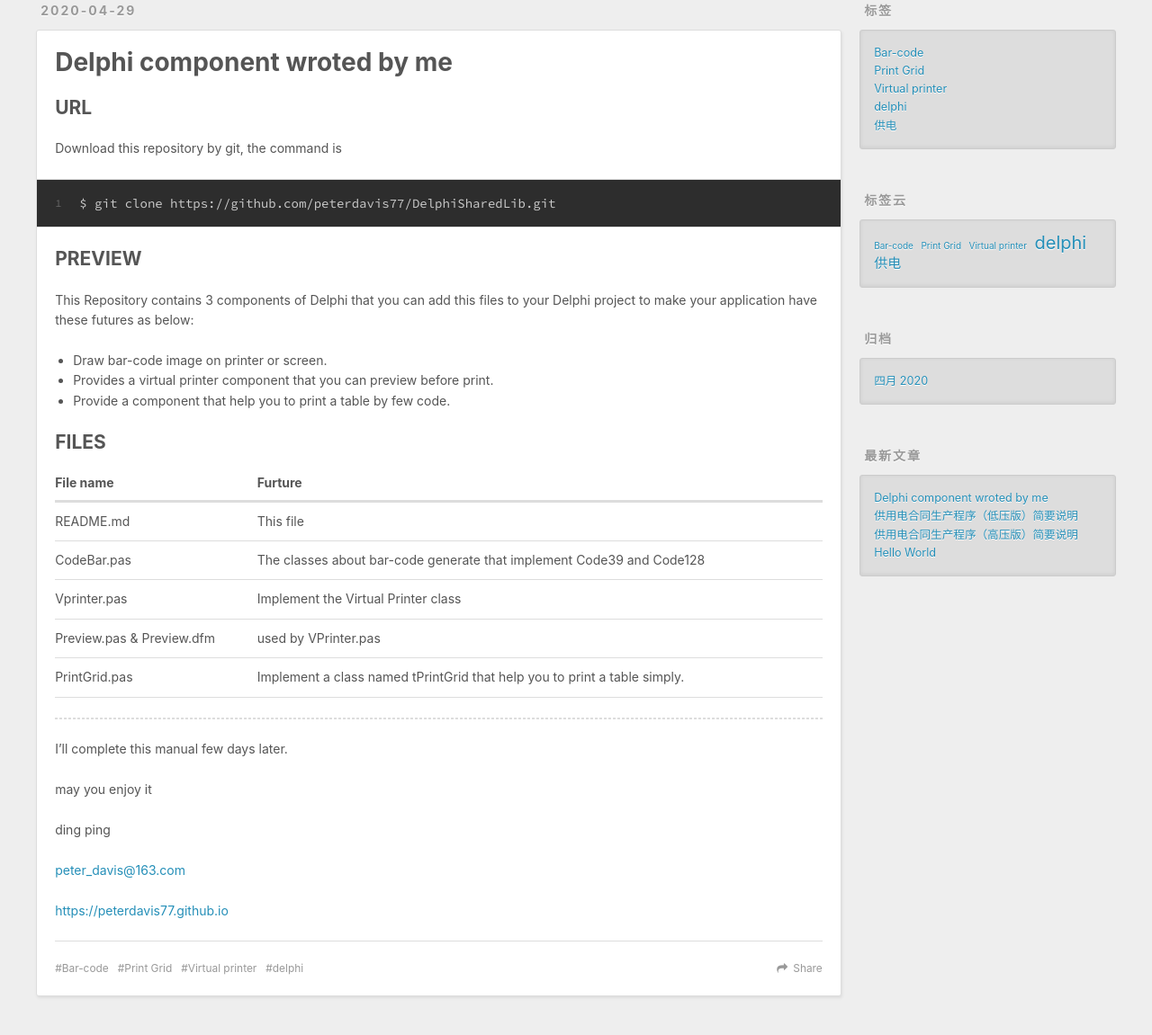
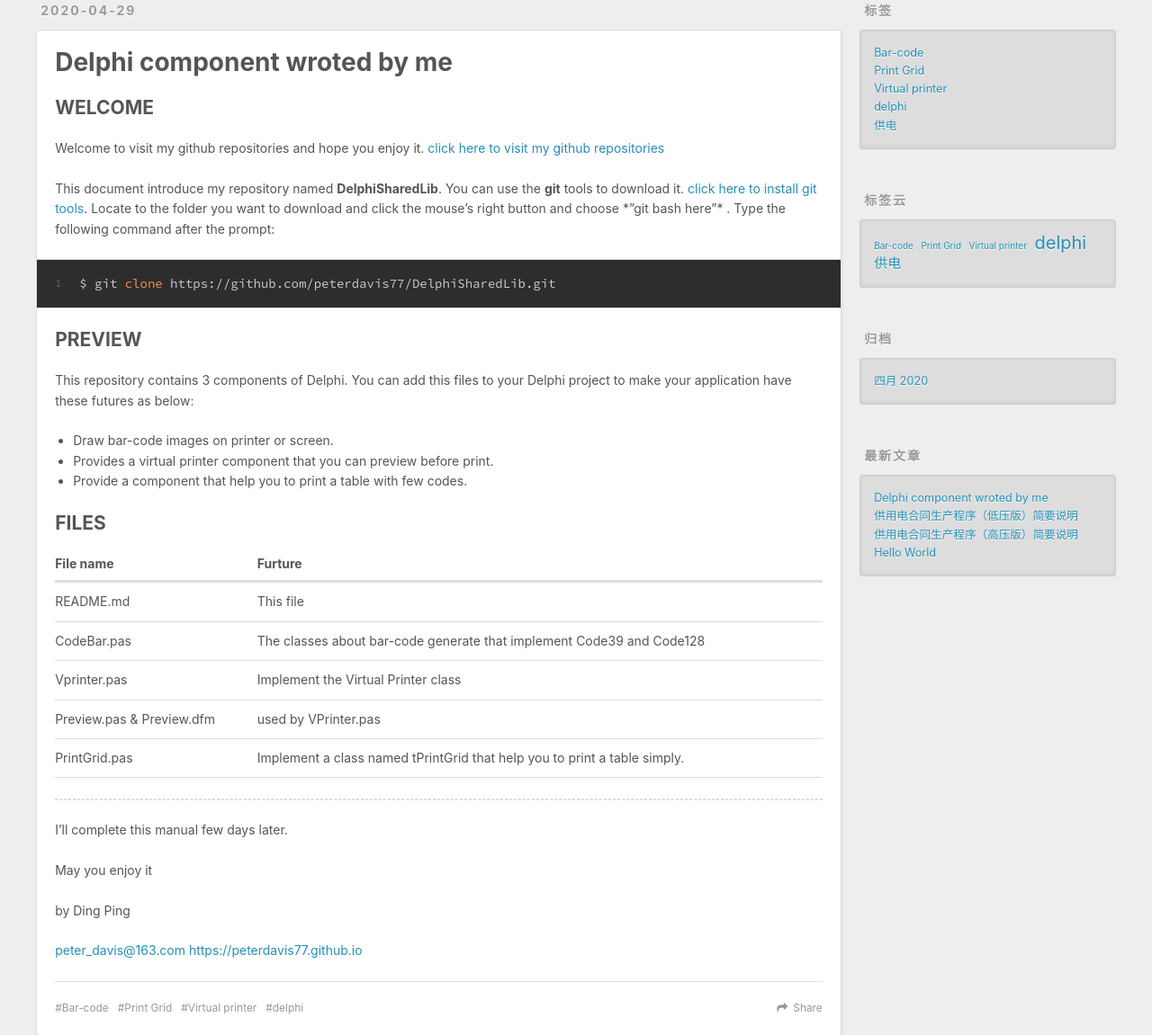
Before and after one commit to peterdavis77/peterdavis77.github.io, a plain HTML site: page 2020/04/29/Delphi-component-wroted-by-me/index.html in a window 1280 px wide. Shown: the part 346-1497 px from the top of the page at 90% size. Drawn offline with nearby package versions, Linux system fonts and the light colour scheme.

Commit message:
Site updated: 2020-04-30 17:11:49

```diff
--- a/2020/04/29/Delphi-component-wroted-by-me/index.html
+++ b/2020/04/29/Delphi-component-wroted-by-me/index.html
@@ -7,15 +7,15 @@
 
   <title>Delphi component wroted by me | peter&#39;s blog</title>
   <meta name="viewport" content="width=device-width, initial-scale=1, maximum-scale=1">
-  <meta name="description" content="URLDownload this repository by git, the command is 1$ git clone https:&#x2F;&#x2F;github.com&#x2F;peterdavis77&#x2F;DelphiSharedLib.git    PREVIEWThis Repository contains 3 components of Delphi that y">
+  <meta name="description" content="WELCOMEWelcome to visit my github repositories and hope you enjoy it. click here  to visit my github repositories This document introduce my repository named DelphiSharedLib. You can use the  git tool">
 <meta property="og:type" content="article">
 <meta property="og:title" content="Delphi component wroted by me">
 <meta property="og:url" content="http://peterdavis77.github.io/2020/04/29/Delphi-component-wroted-by-me/index.html">
 <meta property="og:site_name" content="peter&#39;s blog">
-<meta property="og:description" content="URLDownload this repository by git, the command is 1$ git clone https:&#x2F;&#x2F;github.com&#x2F;peterdavis77&#x2F;DelphiSharedLib.git    PREVIEWThis Repository contains 3 components of Delphi that y">
+<meta property="og:description" content="WELCOMEWelcome to visit my github repositories and hope you enjoy it. click here  to visit my github repositories This document introduce my repository named DelphiSharedLib. You can use the  git tool">
 <meta property="og:locale" content="zh_CN">
 <meta property="article:published_time" content="2020-04-29T11:44:57.000Z">
-<meta property="article:modified_time" content="2020-04-29T12:24:35.079Z">
+<meta property="article:modified_time" content="2020-04-29T15:35:55.676Z">
 <meta property="article:author" content="peter_davis@163.com">
 <meta property="article:tag" content="Bar-code">
 <meta property="article:tag" content="Virtual printer">
@@ -92,16 +92,17 @@
 
     <div class="article-entry" itemprop="articleBody">
 
-        <h2 id="URL"><a href="#URL" class="headerlink" title="URL"></a>URL</h2><p>Download this repository by git, the command is</p>
-<figure class="highlight plain"><table><tr><td class="gutter"><pre><span class="line">1</span><br></pre></td><td class="code"><pre><span class="line">$ git clone https:&#x2F;&#x2F;github.com&#x2F;peterdavis77&#x2F;DelphiSharedLib.git</span><br></pre></td></tr></table></figure>
+        <h2 id="WELCOME"><a href="#WELCOME" class="headerlink" title="WELCOME"></a>WELCOME</h2><p>Welcome to visit my github repositories and hope you enjoy it. <a href="https://github.com/peterdavis77/" target="_blank" rel="noopener">click here  to visit my github repositories</a></p>
+<p>This document introduce my repository named <strong>DelphiSharedLib</strong>. You can use the  <strong>git</strong> tools to download it.  <a href="https://git-scm.com/" target="_blank" rel="noopener">click here to install git tools</a>. Locate to the folder you want to download and click the mouse’s right button and choose *”git bash here”* . Type the following command after the prompt:</p>
+<figure class="highlight bash"><table><tr><td class="gutter"><pre><span class="line">1</span><br></pre></td><td class="code"><pre><span class="line">$ git <span class="built_in">clone</span> https://github.com/peterdavis77/DelphiSharedLib.git</span><br></pre></td></tr></table></figure>
 
 
 
-<h2 id="PREVIEW"><a href="#PREVIEW" class="headerlink" title="PREVIEW"></a>PREVIEW</h2><p>This Repository contains 3 components of Delphi that you can add this files to your Delphi project to make your application have these futures as below:</p>
+<h2 id="PREVIEW"><a href="#PREVIEW" class="headerlink" title="PREVIEW"></a>PREVIEW</h2><p>This repository contains 3 components of Delphi. You can add this files to your Delphi project to make your application have these futures as below:</p>
 <ul>
-<li>Draw bar-code image on printer or screen.</li>
+<li>Draw bar-code images on printer or screen.</li>
 <li>Provides a  virtual printer component that you can preview before print.</li>
-<li>Provide a component that help you to print a table by few code.</li>
+<li>Provide a component that help you to print a table with few codes.</li>
 </ul>
 <a id="more"></a>
 
@@ -135,10 +136,9 @@
 </tbody></table>
 <hr>
 <p>I’ll  complete this manual few days later.</p>
-<p>may you enjoy it</p>
-<p>ding ping</p>
-<p><a href="mailto:peter_davis@163.com">peter_davis@163.com</a></p>
-<p><a href="https://peterdavis77.github.io">https://peterdavis77.github.io</a></p>
+<p>May you enjoy it</p>
+<p>by Ding Ping</p>
+<p><a href="mailto:peter_davis@163.com">peter_davis@163.com</a>   <a href="https://peterdavis77.github.io">https://peterdavis77.github.io</a></p>
 
 
     </div>
```
Also changed, not shown: index.html (+6 -5 lines).
